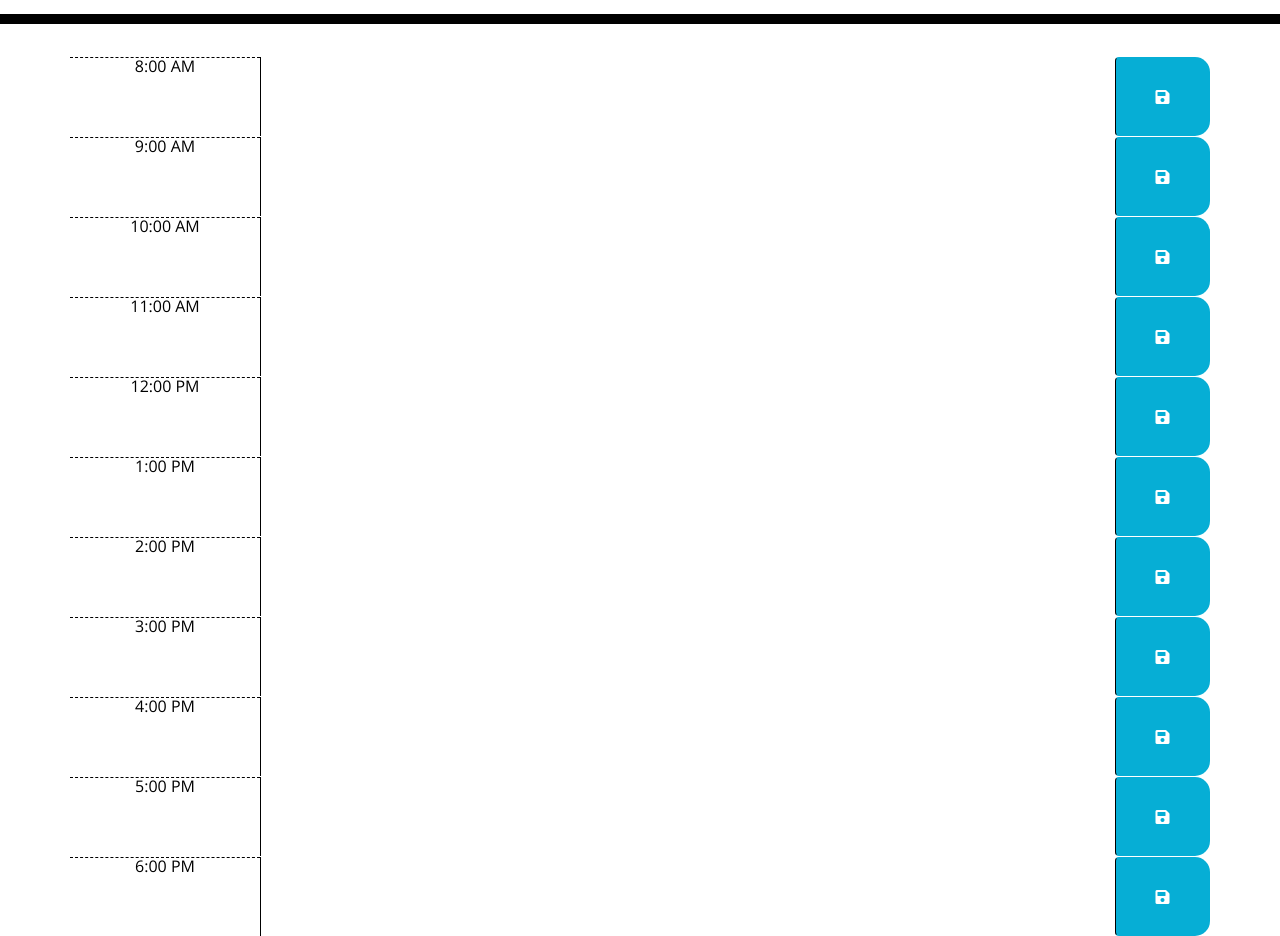
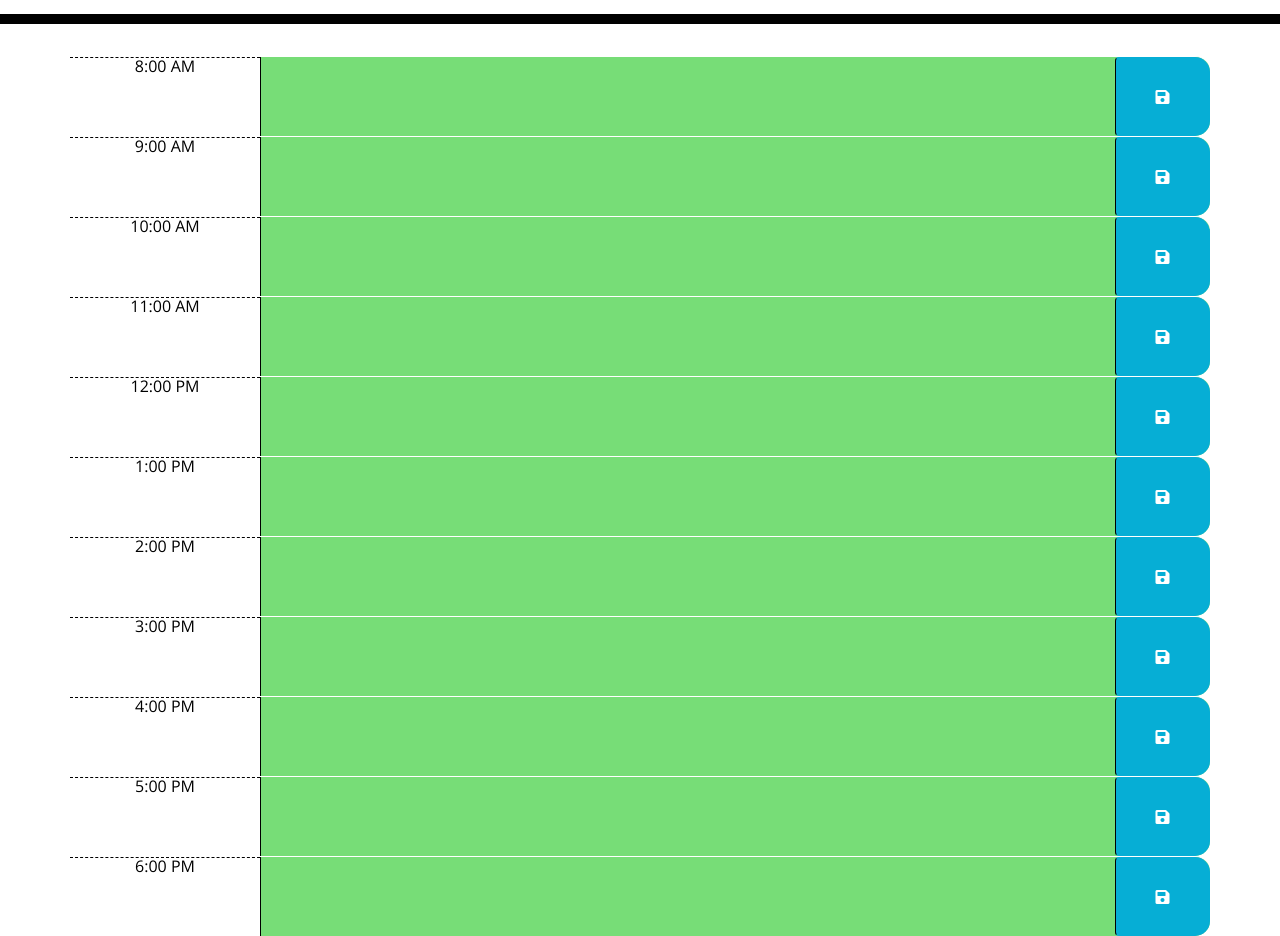
Before and after one commit to JStreeter0/Work-Day-Scheduling-Calendar, a plain HTML site: page index.html in a window 1280 px wide. Shown: the part 280-1216 px from the top of the page. Drawn offline with nearby package versions, Linux system fonts and the light colour scheme.

Commit message:
finally got color coding to work and tutor assist with getting the items in local storage to get pulled out so that it persists on reload

```diff
--- a/Assets/JS/script.js
+++ b/Assets/JS/script.js
@@ -11,11 +11,47 @@ $(document).ready(function () {
         var time = $(this).parent().attr("id");
 
         localStorage.setItem(time, text);
+
     })
 
+    // Main Function
     function timeTracker() {
+        //current time
+        var currentTime = moment().hour();
 
+        $(".time-block").each(function () {
+            var hourBlock = parseInt($(this).attr("id").split("hour")[1]);
+
+            if (hourBlock < currentTime) {
+                $(this).removeClass("future");
+                $(this).removeClass("present");
+                $(this).addClass("past");
+            }
+            else if (hourBlock === currentTime) {
+                $(this).removeClass("past");
+                $(this).removeClass("future");
+                $(this).addClass("present");
+            }
+            else {
+                $(this).removeClass("present");
+                $(this).removeClass("past");
+                $(this).addClass("future");
+
+            }
+        })
     }
+
+    $("#hour8 .description").val(localStorage.getItem("hour8"));
+    $("#hour9 .description").val(localStorage.getItem("hour9"));
+    $("#hour10 .description").val(localStorage.getItem("hour10"));
+    $("#hour11 .description").val(localStorage.getItem("hour11"));
+    $("#hour12 .description").val(localStorage.getItem("hour12"));
+    $("#hour13 .description").val(localStorage.getItem("hour13"));
+    $("#hour14 .description").val(localStorage.getItem("hour14"));
+    $("#hour15 .description").val(localStorage.getItem("hour15"));
+    $("#hour16 .description").val(localStorage.getItem("hour16"));
+    $("#hour17 .description").val(localStorage.getItem("hour17"));
+    $("#hour18 .description").val(localStorage.getItem("hour18"));
+
+    timeTracker();
 })
-
-// pull items from local storage
--- a/index.html
+++ b/index.html
@@ -55,32 +55,32 @@
         <textarea class="col-md-9 description"> </textarea>
         <button class="btn saveBtn col-md-1"><i class="fas fa-save"></i></button>
       </div>
-    <div id="hour1" class="row time-block">
+    <div id="hour13" class="row time-block">
       <div class="col-md-2 hour">1:00 PM</div>
       <textarea class="col-md-9 description"> </textarea>
       <button class="btn saveBtn col-md-1"><i class="fas fa-save"></i></button>
     </div>
-    <div id="hour2" class="row time-block">
+    <div id="hour14" class="row time-block">
       <div class="col-md-2 hour">2:00 PM</div>
       <textarea class="col-md-9 description"> </textarea>
       <button class="btn saveBtn col-md-1"><i class="fas fa-save"></i></button>
     </div>
-    <div id="hour3" class="row time-block">
+    <div id="hour15" class="row time-block">
       <div class="col-md-2 hour">3:00 PM</div>
       <textarea class="col-md-9 description"> </textarea>
       <button class="btn saveBtn col-md-1"><i class="fas fa-save"></i></button>
     </div>
-    <div id="hour4" class="row time-block">
+    <div id="hour16" class="row time-block">
       <div class="col-md-2 hour">4:00 PM</div>
       <textarea class="col-md-9 description"> </textarea>
       <button class="btn saveBtn col-md-1"><i class="fas fa-save"></i></button>
     </div>
-    <div id="hour5" class="row time-block">
+    <div id="hour17" class="row time-block">
       <div class="col-md-2 hour">5:00 PM</div>
       <textarea class="col-md-9 description"> </textarea>
       <button class="btn saveBtn col-md-1"><i class="fas fa-save"></i></button>
     </div>
-    <div id="hour6" class="row time-block">
+    <div id="hour18" class="row time-block">
       <div class="col-md-2 hour">6:00 PM</div>
       <textarea class="col-md-9 description"> </textarea>
       <button class="btn saveBtn col-md-1"><i class="fas fa-save"></i></button>
```
Also changed, not shown: 1 other file.
